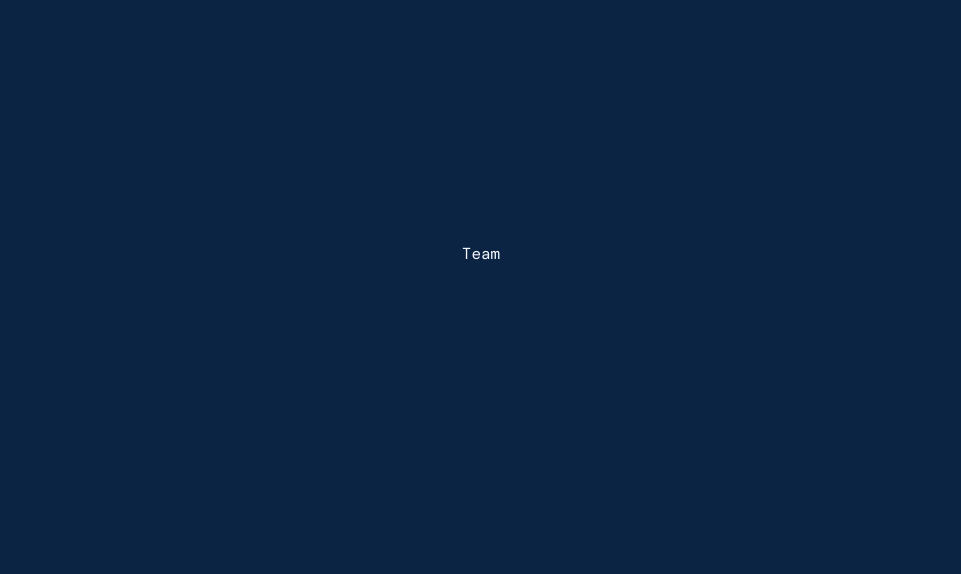
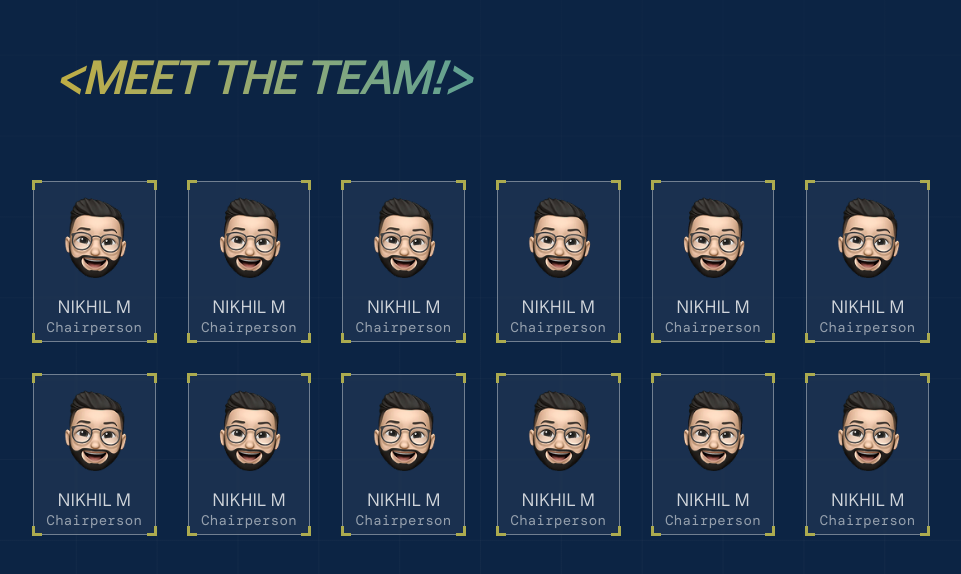
Before and after one commit to ABHAY-100/fossmec-website, a Next.js app: page / in a window 1280 px wide. Shown: the part 2570-3144 px from the top of the page, without its empty margins (159-1120 px from the left). Built offline with nearby package versions, Linux system fonts and the light colour scheme; a web font is replaced by a local one.

Commit message:
finished teams section

```diff
--- a/components/Team.jsx
+++ b/components/Team.jsx
@@ -1,9 +1,124 @@
-import React from 'react'
+import React from "react";
+import Image from "next/image";
+import TeamsCard from "./TeamsCard";
+import bg from "@/assets/bg.svg";
+import IMG from "@/assets/Team/placeholder.png";
+import { UncutSans } from "@/app/layout";
+
+const gridData = [
+  {
+    id: 1,
+    value: "Item 1",
+    name: "Nikhil M",
+    position: "Chairperson",
+    img: IMG,
+  },
+  {
+    id: 2,
+    value: "Item 2",
+    name: "Nikhil M",
+    position: "Chairperson",
+    img: IMG,
+  },
+  {
+    id: 3,
+    value: "Item 3",
+    name: "Nikhil M",
+    position: "Chairperson",
+    img: IMG,
+  },
+  {
+    id: 4,
+    value: "Item 4",
+    name: "Nikhil M",
+    position: "Chairperson",
+    img: IMG,
+  },
+  {
+    id: 5,
+    value: "Item 5",
+    name: "Nikhil M",
+    position: "Chairperson",
+    img: IMG,
+  },
+  {
+    id: 6,
+    value: "Item 6",
+    name: "Nikhil M",
+    position: "Chairperson",
+    img: IMG,
+  },
+  {
+    id: 7,
+    value: "Item 7",
+    name: "Nikhil M",
+    position: "Chairperson",
+    img: IMG,
+  },
+  {
+    id: 8,
+    value: "Item 8",
+    name: "Nikhil M",
+    position: "Chairperson",
+    img: IMG,
+  },
+  {
+    id: 9,
+    value: "Item 9",
+    name: "Nikhil M",
+    position: "Chairperson",
+    img: IMG,
+  },
+  {
+    id: 10,
+    value: "Item 10",
+    name: "Nikhil M",
+    position: "Chairperson",
+    img: IMG,
+  },
+  {
+    id: 11,
+    value: "Item 11",
+    name: "Nikhil M",
+    position: "Chairperson",
+    img: IMG,
+  },
+  {
+    id: 12,
+    value: "Item 12",
+    name: "Nikhil M",
+    position: "Chairperson",
+    img: IMG,
+  },
+];
 
 const Team = () => {
   return (
-    <div className='min-h-screen flex flex-col items-center justify-center'>Team</div>
-  )
-}
+    <div className="min-h-screen flex flex-col items-center relative justify-center ">
+      <Image src={bg} alt="bg" fill className="object-cover" />
+      <div className="w-full relative h-fit flex mt-40 text-center">
+        <div className="xl:w-[20%] lg:w-[15%] sm:w-[10%]" />
+        <h1
+          className={
+            " font-uncut-sans-var font-semibold italic w-full text-center sm:text-start top-0 lg:text-[48px] text-[35px]  leading-[100%] tracking-[-0.04em] align-middle capitalize text-transparent bg-clip-text bg-gradient-to-r from-[#C0AE42] via-[#379CA2] to-[#2C7FDC]"
+          }
+        >
+          {"<"}MEET THE TEAM!{">"}
+        </h1>
+      </div>
+          <div className="xl:h-20 lg:h-16 h-12"/>
+      <div className="grid lg:grid-cols-6 gap-8 xl:w-[70%] lg:w-[90%] md:w-[80%] md:grid-cols-4 sm:grid-cols-3 grid-cols-2 mb-20">
+        {gridData.map((item) => (
+          <TeamsCard
+            key={item.id}
+            img={item.img}
+            name={item.name}
+            position={item.position}
+          />
+        ))}
+      </div>
+    </div>
+  );
+};
 
-export default Team
+export default Team;
--- /dev/null
+++ b/components/TeamsCard.jsx
@@ -0,0 +1,17 @@
+import React from "react";
+import Image from "next/image";
+
+function TeamsCard({ img, name, position }) {
+  return (
+    <div className="aspect-[195.19/256.36] w-full flex flex-col justify-center items-center border border-white/38 relative before:absolute before:min-h-[10px] before:min-w-[10px] before:border-[#ACAB4F] before:border-t-[3px] before:border-l-[3px] before:top-[-2px] before:left-[-2px] after:absolute after:h-[10px] after:w-[10px] after:border-[#ACAB4F] after:border-t-[3px] after:border-r-[3px] after:top-[-2px] after:right-[-2px] bg-white/6 backdrop-blur-[1px]">
+      <div className="absolute h-full w-full before:absolute before:min-h-[10px] before:min-w-[10px] before:border-[#ACAB4F] before:border-b-[3px] before:border-l-[3px] before:bottom-[-2px] before:left-[-2px] after:absolute after:h-[10px] after:w-[10px] after:border-[#ACAB4F] after:border-b-[3px] after:border-r-[3px] after:bottom-[-2px] after:right-[-2px]" />
+      <Image src={img} alt="team" className="relative" />
+      <div className="relative w-full flex justify-center items-center flex-col">
+        <h2 className="font-uncut-sans font-medium text-[18px] leading-[20px] tracking-[0px] text-center align-middle uppercase text-white/80">{name}</h2>
+        <h3 className="font-dm-mono font-normal text-[14px] leading-[20px] tracking-[0.3px] text-center align-middle text-white/54">{position}</h3>
+      </div>
+    </div>
+  );
+}
+
+export default TeamsCard;
```
